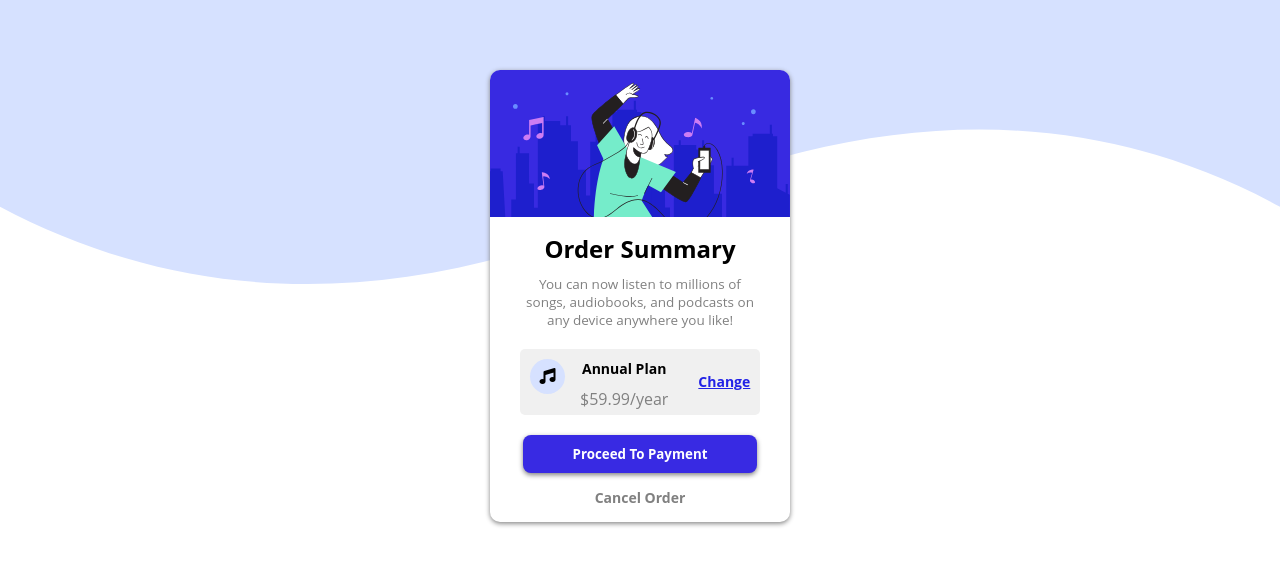
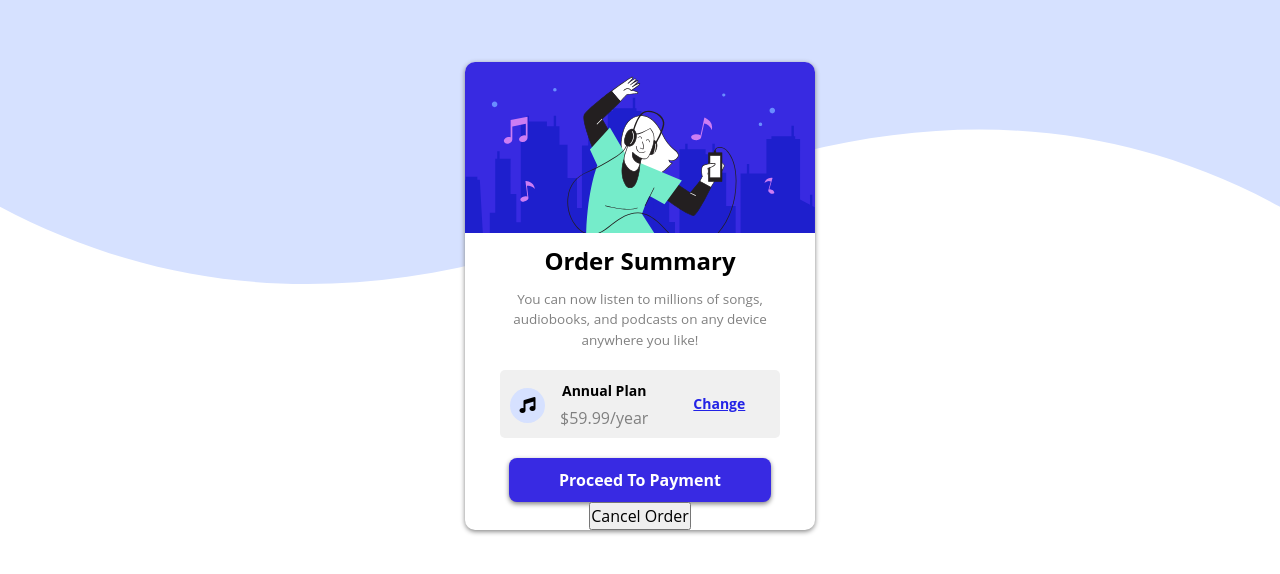
Before and after one commit to Lucify12/Order-summary-component, a plain HTML site: page index.html in a window 1280 px wide. Shown: the part 104-678 px from the top of the page. Drawn offline with Linux system fonts and the light colour scheme.

Commit message:
[CHANGE LOG]
1. Fixed card width (to small)
2. Made CSS resets more efficient and usable

```diff
--- a/style.css
+++ b/style.css
@@ -1,8 +1,54 @@
+*,
+*::before,
+*::after {
+    box-sizing: border-box;
+}
+
 * {
     margin: 0;
     padding: 0;
-    box-sizing: border-box;
     font-family: 'Open Sans', sans-serif;
+}
+
+html,
+body {
+    height: 100%;
+}
+
+body {
+    line-height: 1.5;
+    -webkit-font-smoothing: antialiased;
+}
+
+img,
+picture,
+video,
+canvas,
+svg {
+    display: block;
+    max-width: 100%;
+}
+
+input,
+button,
+textarea,
+select {
+    font: inherit;
+}
+
+p,
+h1,
+h2,
+h3,
+h4,
+h5,
+h6 {
+    overflow-wrap: break-word;
+}
+
+#root,
+#__next {
+    isolation: isolate;
 }
 
 body {
@@ -17,12 +63,11 @@ main {
     display: flex;
     align-items: center;
     justify-content: center;
-    overflow: hidden;
 }
 
 article {
-    width: 75%;
-    max-width: 300px;
+    width: 100%;
+    max-width: 350px;
     text-align: center;
     border-radius: 10px;
     background-color: white;
@@ -40,7 +85,7 @@ article {
 }
 
 article img {
-    max-width: 300px;
+    max-width: 350px;
     border-radius: 10px 10px 0px 0px;
 }
 
@@ -57,7 +102,7 @@ article img {
     font-size: 14px;
     font-weight: 700;
     align-items: center;
-    margin-left: 30px;
+    margin-left: 45px;
     color: rgb(34, 34, 230);
 }
 
@@ -65,7 +110,7 @@ article img {
     font-size: 14px;
     font-weight: bold;
     padding-top: 10px;
-    padding-bottom: 10px;
+    padding-bottom: 5px;
 }
 
 .pricetext {
@@ -86,7 +131,7 @@ article img {
     width: 35px;
     height: 35px;
     border-radius: 50%;
-    margin: 10px 0px 10px 10px;
+    margin: 18px 0px 15px 10px;
     background-color: #d6e1ff;
 }
 
@@ -100,13 +145,15 @@ article img {
     box-shadow: 0px 2px 5px grey;
 }
 
-.cancel-button button {
+.cancel-link {
+    padding: 15px 0px 15px 0px;
+}
+
+.cancel-link a {
     font-size: 14px;
     font-weight: bold;
+    text-decoration: none;
     color: grey;
-    background: none;
-    border: none;
-    padding: 15px 0px 15px 0px;
 }
 
 .button {
```
